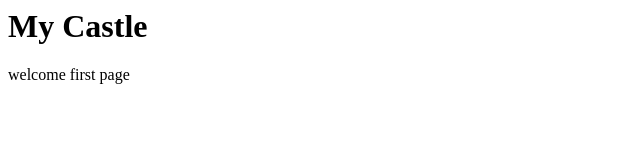
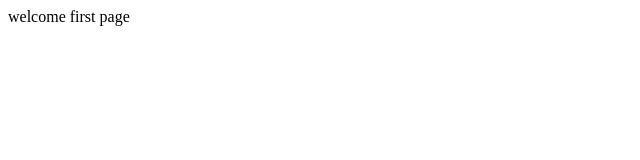
Before and after one commit to qwertyuiop9898123/my-castle, a plain HTML site: page index.html in a window 1280 px wide. Shown: the whole page, without its empty margins (0-640 px from the left). Drawn offline with Linux system fonts and the light colour scheme.

Commit message:
changed line

```diff
--- a/index.html
+++ b/index.html
@@ -1,3 +1,2 @@
-<h1>My Castle</h1>
 welcome
 first page
```
